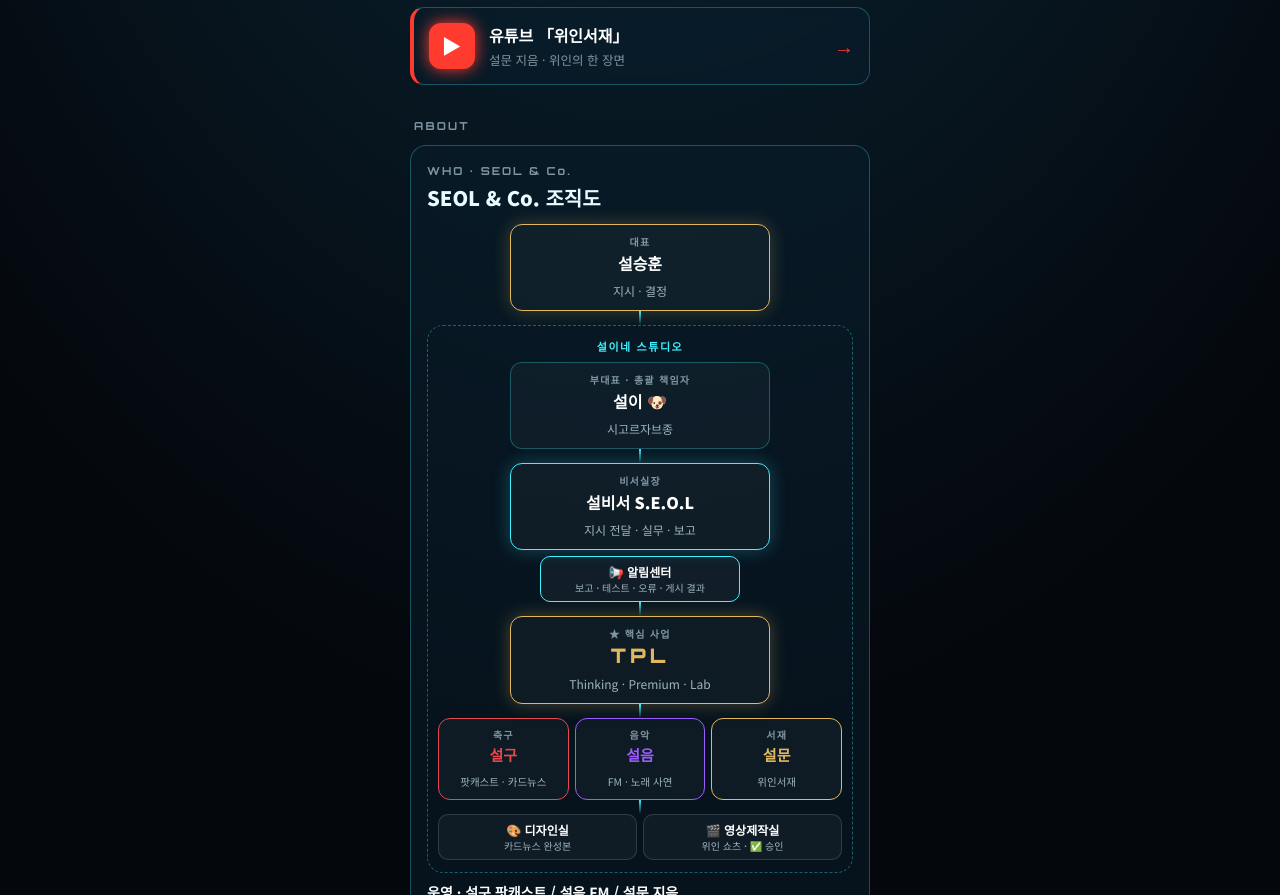
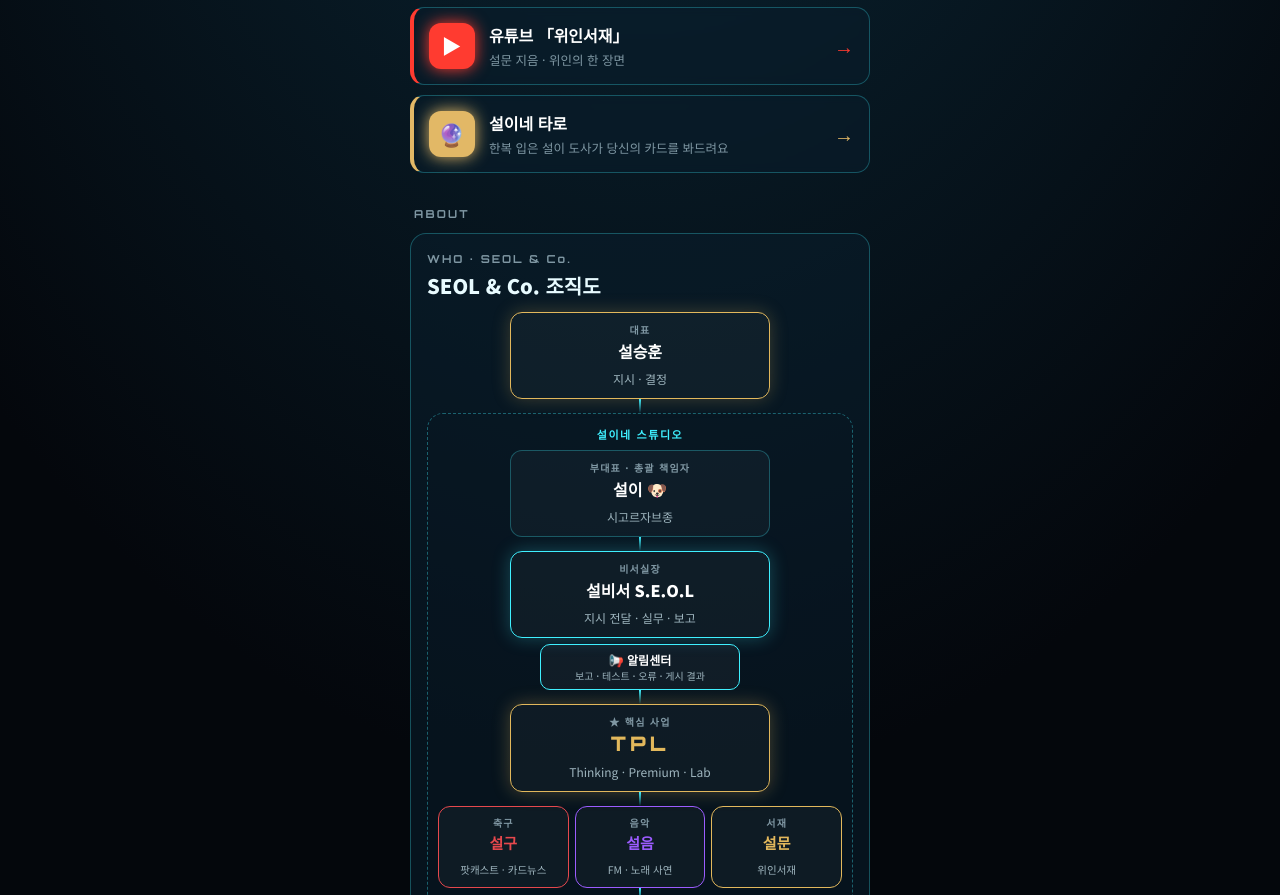
Before and after one commit to tpl-studio/tpl-studio.github.io, a plain HTML site: page index.html in a window 1280 px wide. Shown: the part 1128-2023 px from the top of the page. Drawn offline with Linux system fonts and the light colour scheme.

Commit message:
홈페이지에 '설이네 타로' 바로가기 추가 (#11)
Claude-Session: https://claude.ai/code/session_01AKP4tzavEnMwTspKBjYGMh

Co-authored-by: Claude <noreply@anthropic.com>

```diff
--- a/index.html
+++ b/index.html
@@ -165,6 +165,7 @@ footer{text-align:center;color:#4d6370;font-size:11.5px;margin-top:22px;line-hei
   <a class="acc" style="--c:var(--purple)" href="https://instagram.com/tpl_music_studio"><span class="badge" style="font-size:22px">📻</span><span class="t"><b>설음 FM</b><span>오늘의 명곡을 소개하고 당신의 사연을 노래로 만듭니다</span></span><span class="arrow">→</span></a>
   <a class="acc" style="--c:var(--sky)" href="https://instagram.com/tpl_study_cafe"><span class="badge" style="font-size:22px">✍️</span><span class="t"><b>설문 지음</b><span>위인의 한 장면을 하루 50초에 담습니다</span></span><span class="arrow">→</span></a>
   <a class="acc" style="--c:#FF3B30" href="https://youtube.com/@tpl_study_cafe"><span class="badge" style="color:#fff;font-size:20px">▶</span><span class="t"><b>유튜브 「위인서재」</b><span>설문 지음 · 위인의 한 장면</span></span><span class="arrow">→</span></a>
+  <a class="acc" style="--c:#E2B866" href="/tarot/"><span class="badge" style="font-size:22px">🔮</span><span class="t"><b>설이네 타로</b><span>한복 입은 설이 도사가 당신의 카드를 봐드려요</span></span><span class="arrow">→</span></a>
 
   <span class="label">ABOUT</span>
   <div class="card">
```
